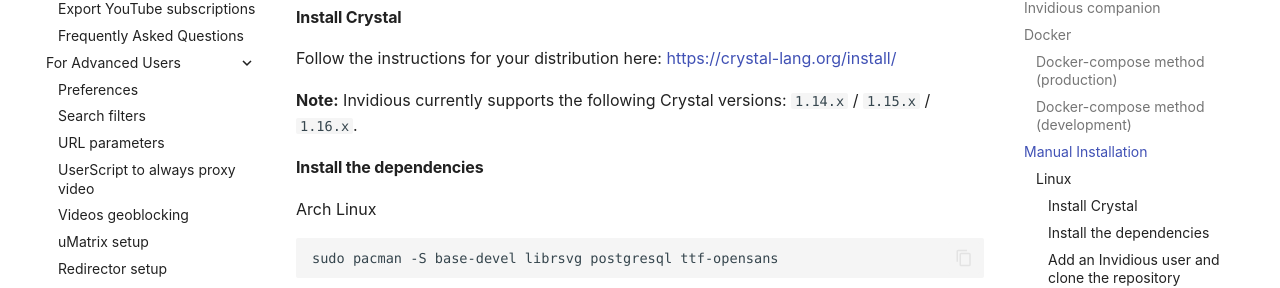
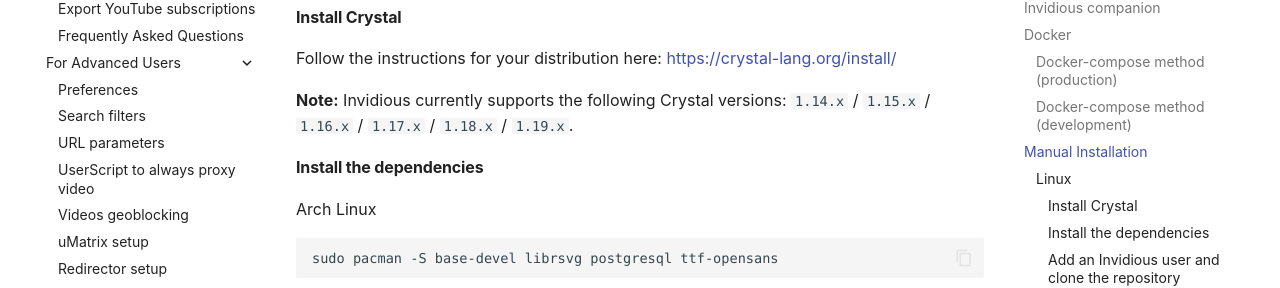
Before and after one commit to iv-org/documentation, an MkDocs documentation site: the page built from docs/installation.md, in a window 1280 px wide and 900 px high, scrolled down 3780 px. Shown: the part 145-433 px from the top of the window. Built offline with MkDocs 1.6.1 and Material for MkDocs 9.7.7, drawn with Linux system fonts in a browser that asks for light colours; comment, search, counter and statistics services are not loaded.

Commit message:
doc: update crystal version (#684)
* doc: update crystal version

* Add 1.19.x too

Co-authored-by: Fijxu <fijxu@nadeko.net>

---------

Co-authored-by: Fijxu <fijxu@nadeko.net>

```diff
--- a/docs/installation.md
+++ b/docs/installation.md
@@ -167,7 +167,7 @@
 
 Follow the instructions for your distribution here: https://crystal-lang.org/install/
 
-**Note:** Invidious currently supports the following Crystal versions: `1.14.x` / `1.15.x` / `1.16.x`.
+**Note:** Invidious currently supports the following Crystal versions: `1.14.x` / `1.15.x` / `1.16.x` / `1.17.x` / `1.18.x` / `1.19.x`.
 
 #### Install the dependencies
 
```
